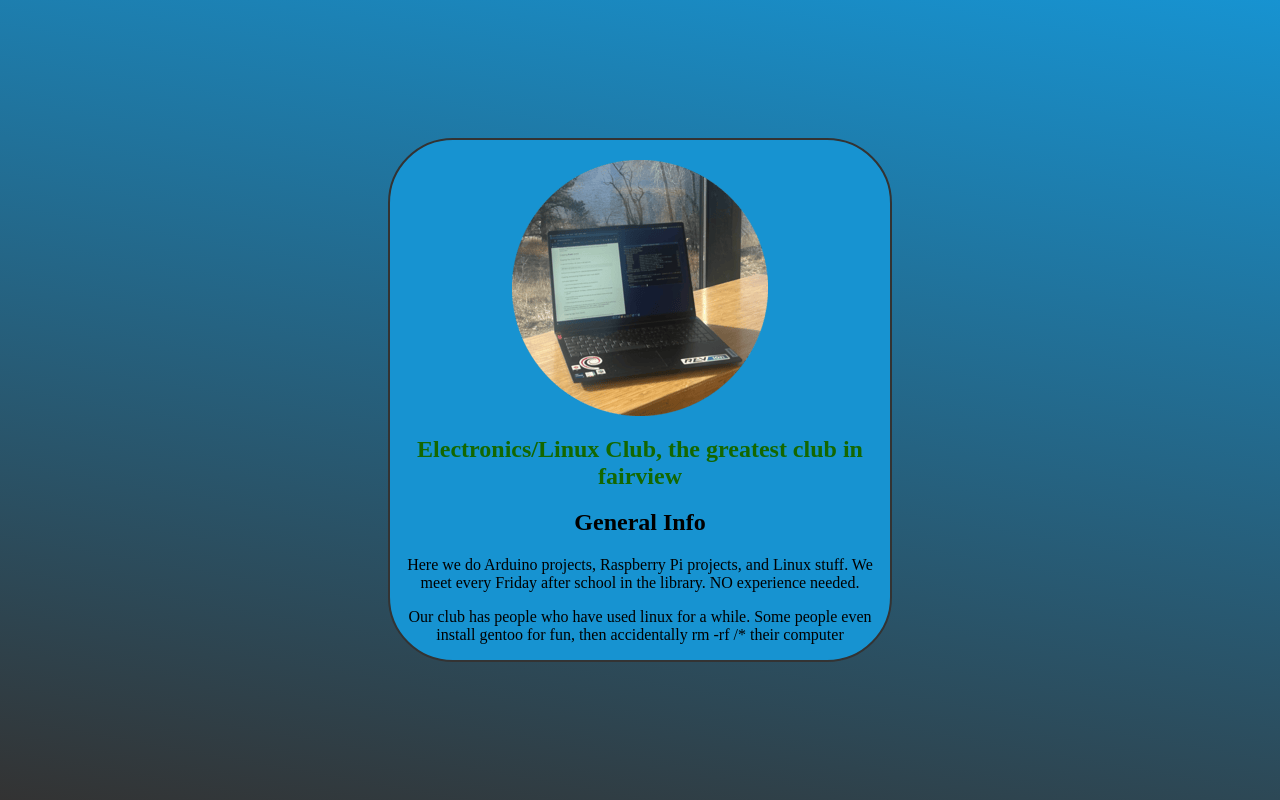
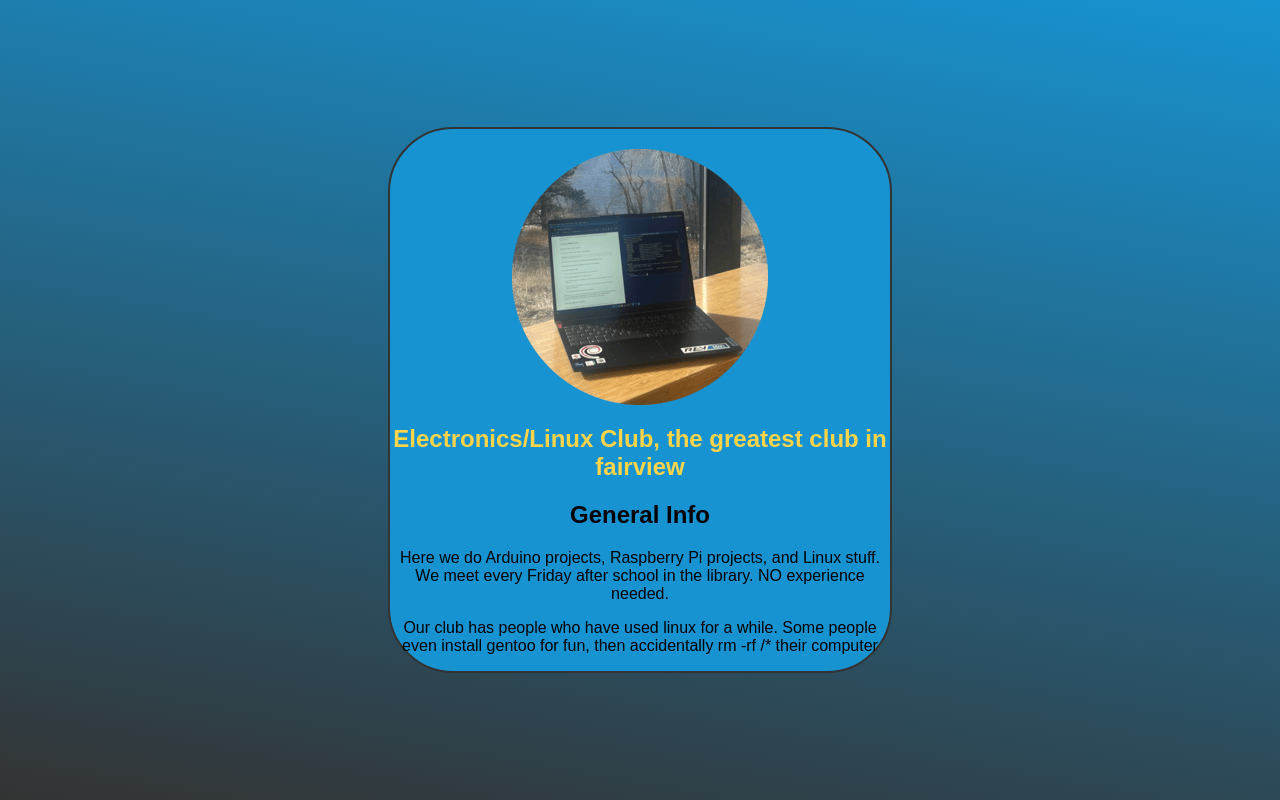
Before and after one commit to LinuxClub1/website, a PHP site: page / in a window 1280 px wide. Run offline with PHP 8.4, Linux system fonts and the light colour scheme.

Commit message:
changed color

```diff
--- a/index.html
+++ b/index.html
@@ -30,6 +30,5 @@
 
 <!-- tilt script -->
 <script src="./tilt-card.js"></script>
-
 </body>
 </html>
--- a/style.css
+++ b/style.css
@@ -6,6 +6,7 @@ body {
     align-items: center;
     height: 100vh;
     margin: 0;
+    font-family: sans-serif;
 }
 
 .tilt-card {
@@ -31,7 +32,8 @@ body {
 }
 
 .subTitle {
-    color: #146700;
+    /* dev log: plainduck: changed color */
+    color: #ffd448;
     text-align: center;
     margin-up: -10px;
 }
```
